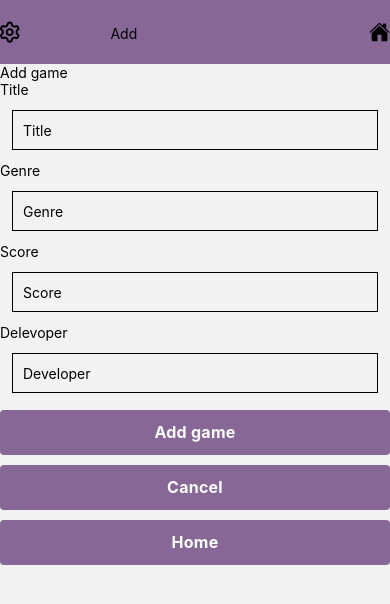
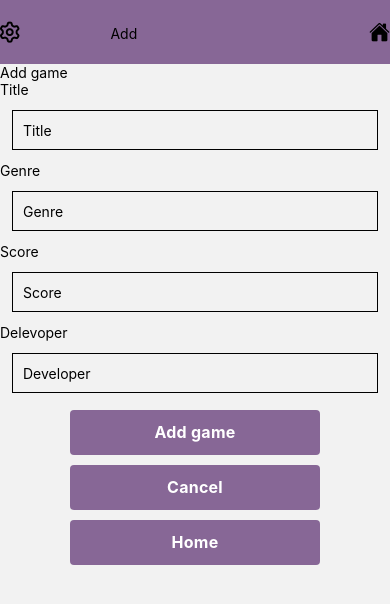
Before and after one commit to Zaai90/GaG-App, a React Native app: screen /Add in a window 390 px wide. Shown: the top 604 px of the page. Built offline with nearby package versions, Linux system fonts and the light colour scheme.

Commit message:
added margin to reduce size of basic and hapticbuttons

```diff
--- a/src/Components/BasicButton.tsx
+++ b/src/Components/BasicButton.tsx
@@ -1,6 +1,14 @@
-import React from 'react';
-import { GestureResponderEvent, Pressable, StyleProp, StyleSheet, Text, TextStyle, ViewStyle } from 'react-native';
-import { useSettings } from '../Context/SettingContext';
+import React from "react";
+import {
+  GestureResponderEvent,
+  Pressable,
+  StyleProp,
+  StyleSheet,
+  Text,
+  TextStyle,
+  ViewStyle,
+} from "react-native";
+import { useSettings } from "../Context/SettingContext";
 
 type Props = {
   onPress: (event: GestureResponderEvent) => void;
@@ -17,19 +25,22 @@ const BasicButton = ({ onPress, title, style }: Props) => {
   const { isSoundOn } = useSettings();
 
   return (
-        <Pressable style={[basicStyle.button, style?.button]}
+    <Pressable
+      style={[basicStyle.button, style?.button]}
       android_disableSound={!isSoundOn}
       onPress={onPress}
     >
       <Text style={[basicStyle.text, style?.text]}>{title}</Text>
-        </Pressable >)
-}
+    </Pressable>
+  );
+};
 
-export default BasicButton
+export default BasicButton;
 
 const basicStyle = StyleSheet.create({
   button: {
     marginVertical: 5,
+    marginHorizontal: 70,
     paddingVertical: 12,
     justifyContent: "center",
     alignItems: "center",
--- a/src/Components/Haptics.tsx
+++ b/src/Components/Haptics.tsx
@@ -1,9 +1,9 @@
 import { NativeStackScreenProps } from "@react-navigation/native-stack";
+import * as Haptics from "expo-haptics";
 import React from "react";
-import { Pressable, StyleSheet, StyleProp, ViewStyle, TextStyle, Text} from "react-native";
+import { Pressable, StyleProp, StyleSheet, Text, TextStyle, ViewStyle } from "react-native";
+import { useSettings } from "../Context/SettingContext";
 import { OmitGotoParamList, RootStackParamList } from "../navigation/types";
-import * as Haptics from "expo-haptics";
-import { useSettings } from "../Context/SettingContext";
 
 // Work as GoToButton but with optional haptic feedback parameter
 
@@ -21,16 +21,17 @@ type ButtonStyle = {
 };
 
 const HapticButton = ({ navigator, title, to, hapticType, style }: Props) => {
-    const {isSoundOn, isVibrationOn} = useSettings();
+  const { isSoundOn, isVibrationOn } = useSettings();
   return (
-        <Pressable style={[basicStyle.button, style?.button]}
+    <Pressable
+      style={[basicStyle.button, style?.button]}
       android_disableSound={!isSoundOn}
       onPress={() => {
-          if(isVibrationOn === true) {
+        if (isVibrationOn === true) {
           if (hapticType === "Success" || hapticType === "Warning" || hapticType === "Error") {
             Haptics.notificationAsync(Haptics.NotificationFeedbackType[hapticType]);
           }
-            if(hapticType === "Light" || hapticType === "Medium" || hapticType === "Heavy") {
+          if (hapticType === "Light" || hapticType === "Medium" || hapticType === "Heavy") {
             Haptics.impactAsync(Haptics.ImpactFeedbackStyle[hapticType]);
           }
         }
@@ -40,7 +41,7 @@ const HapticButton = ({ navigator, title, to, hapticType, style }: Props) => {
       <Text style={[basicStyle.text, style?.text]}>{title}</Text>
     </Pressable>
   );
-        }
+};
 
 export async function VibrationSuccess() {
   await Haptics.notificationAsync(Haptics.NotificationFeedbackType.Success);
@@ -51,6 +52,7 @@ export default HapticButton;
 const basicStyle = StyleSheet.create({
   button: {
     marginVertical: 5,
+    marginHorizontal: 70,
     paddingVertical: 12,
     justifyContent: "center",
     alignItems: "center",
```
Lines whose indentation alone changed are shown as unchanged.
